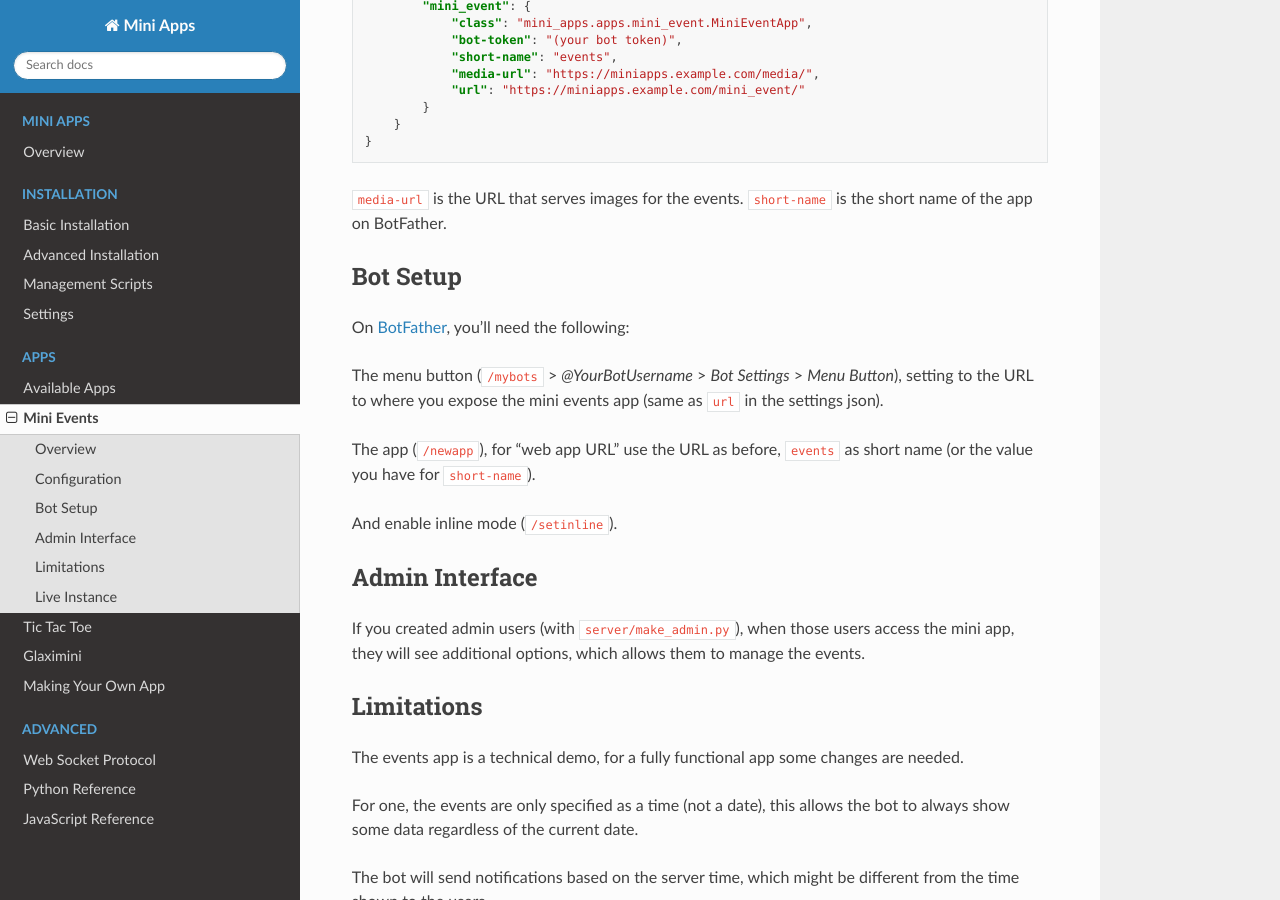
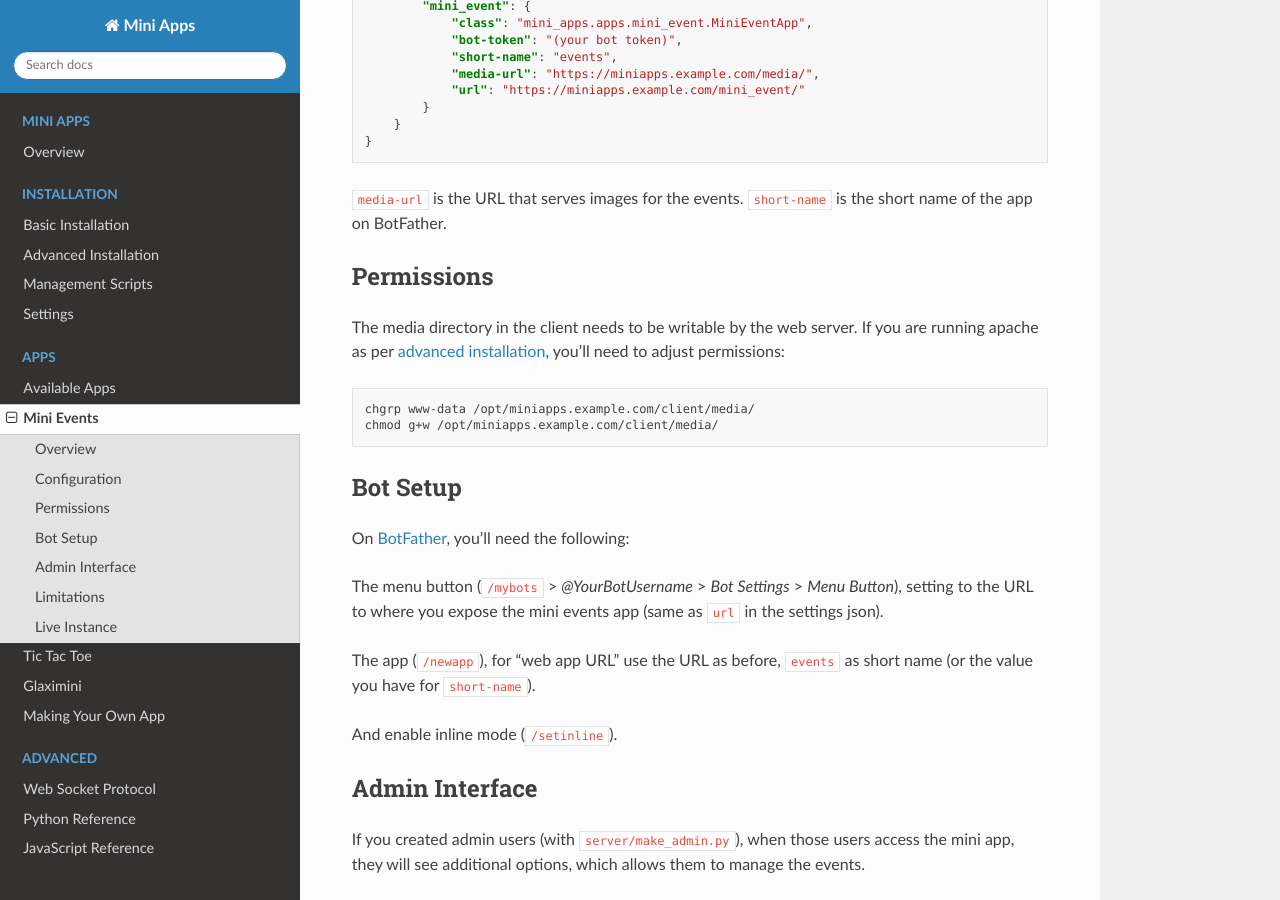
Before and after one commit to mbasaglia/mini_apps, a Sphinx documentation site: the page built from docs/apps/mini_event.md, in a window 1280 px wide and 900 px high, scrolled down 368 px. Built offline with Sphinx 7.4.7 and the Read the Docs theme 2.0.0, drawn with Linux system fonts in a browser that asks for light colours; the version number could not be read and is left out.

Commit message:
Move permissions paragraph (not needed for basic install)

````diff
--- a/docs/apps/mini_event.md
+++ b/docs/apps/mini_event.md
@@ -23,6 +23,18 @@ This is a demo app, it shows an interface that allows users to mark events they
 
 `media-url` is the URL that serves images for the events.
 `short-name` is the short name of the app on BotFather.
+
+
+## Permissions
+
+The media directory in the client needs to be writable by the web server. If you are running apache as per
+[advanced installation](../installation/advanced.md), you'll need to adjust permissions:
+
+```bash
+chgrp www-data /opt/miniapps.example.com/client/media/
+chmod g+w /opt/miniapps.example.com/client/media/
+```
+
 
 ## Bot Setup
 
````
Also changed, not shown: docs/installation/basic.md (+0 -10 lines).
